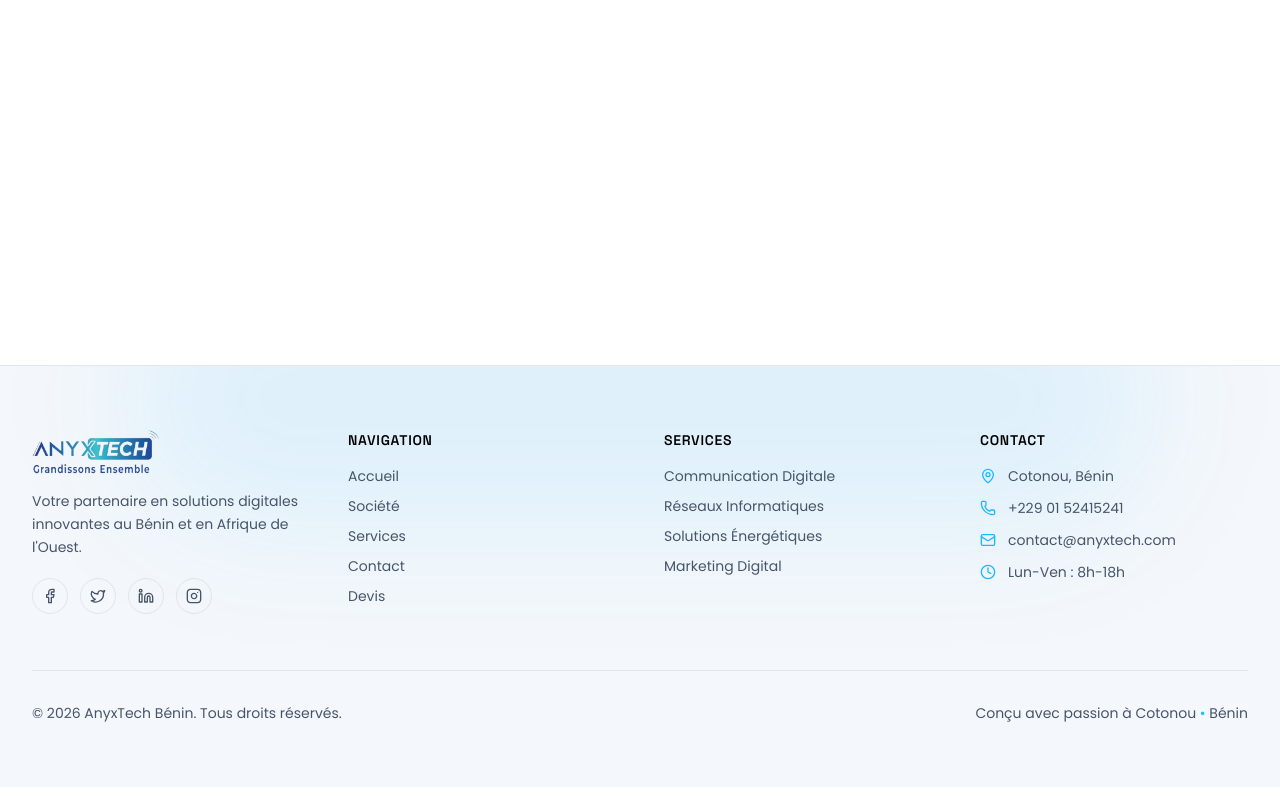
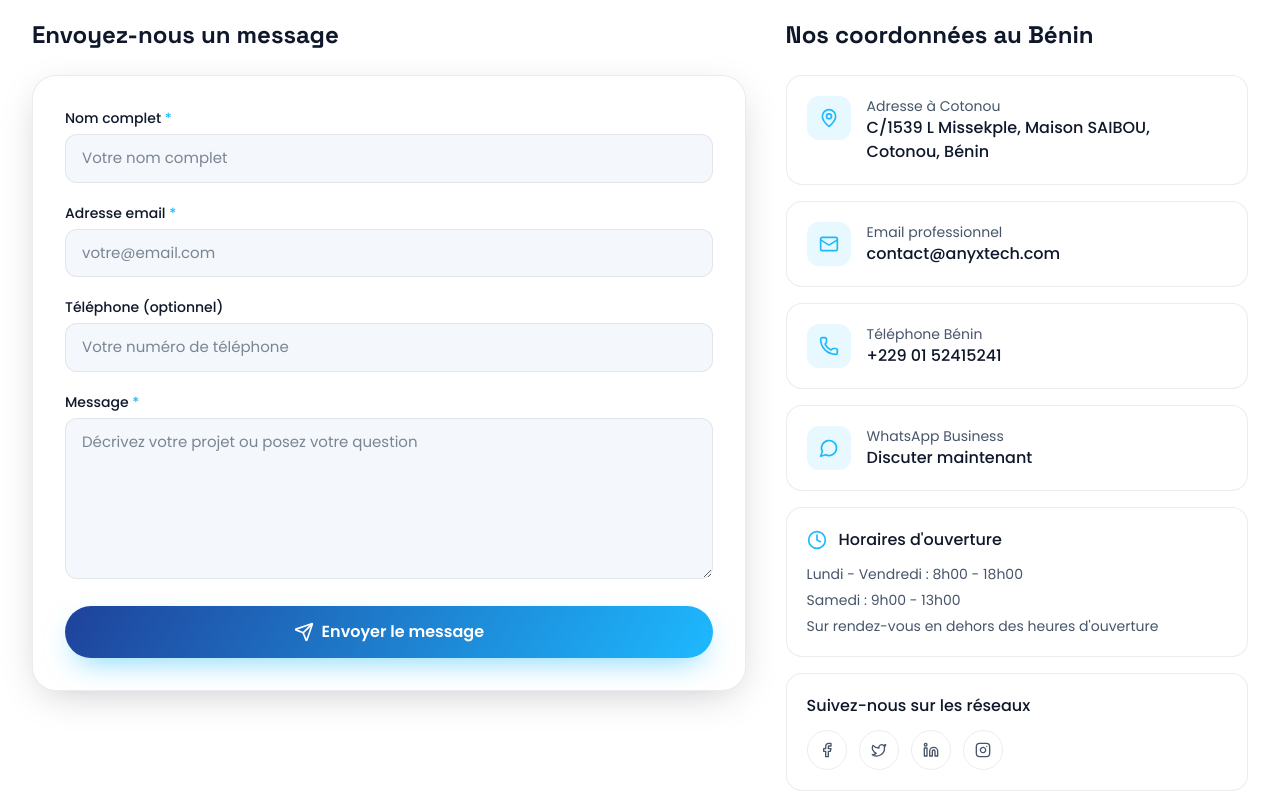
Before and after one commit to yamdev07/Anyxtech_site, a Next.js app: page /contact in a window 1280 px wide. Before the commit this address had no page. Shown: the part 600-1400 px from the top of the page. Built offline with nearby package versions, Linux system fonts and the light colour scheme.

Commit message:
feat: page contact avec formulaire Formspree et coordonnees

```diff
--- /dev/null
+++ b/app/contact/page.tsx
@@ -0,0 +1,135 @@
+import type { Metadata } from "next";
+import { Suspense } from "react";
+import {
+  MapPin,
+  Mail,
+  Phone,
+  MessageCircle,
+  Clock,
+  Facebook,
+  Twitter,
+  Linkedin,
+  Instagram,
+} from "lucide-react";
+import PageHero from "@/components/ui/PageHero";
+import Reveal from "@/components/ui/Reveal";
+import ContactForm from "@/components/contact/ContactForm";
+import { siteConfig } from "@/lib/site";
+
+export const metadata: Metadata = {
+  title: "Contact | Solutions Digitales & Réseaux Cotonou",
+  description:
+    "Contactez AnyxTech Bénin à Cotonou pour vos projets digitaux, réseaux informatiques et communication. Notre équipe experte vous accompagne dans votre transformation numérique.",
+  alternates: { canonical: "/contact" },
+};
+
+const infos = [
+  { icon: MapPin, label: "Adresse à Cotonou", value: siteConfig.address },
+  { icon: Mail, label: "Email professionnel", value: siteConfig.email, href: `mailto:${siteConfig.email}` },
+  { icon: Phone, label: "Téléphone Bénin", value: siteConfig.phone, href: siteConfig.phoneHref },
+  { icon: MessageCircle, label: "WhatsApp Business", value: "Discuter maintenant", href: siteConfig.whatsapp, external: true },
+];
+
+const hours = [
+  "Lundi - Vendredi : 8h00 - 18h00",
+  "Samedi : 9h00 - 13h00",
+  "Sur rendez-vous en dehors des heures d'ouverture",
+];
+
+const socials = [
+  { icon: Facebook, href: siteConfig.socials.facebook, label: "Facebook" },
+  { icon: Twitter, href: siteConfig.socials.twitter, label: "Twitter" },
+  { icon: Linkedin, href: siteConfig.socials.linkedin, label: "LinkedIn" },
+  { icon: Instagram, href: siteConfig.socials.instagram, label: "Instagram" },
+];
+
+export default function ContactPage() {
+  return (
+    <main id="main">
+      <PageHero
+        breadcrumb="Contact"
+        eyebrow="Parlons de vos idées !"
+        title="Contactez AnyxTech Bénin"
+        subtitle="Nous sommes là pour vous accompagner dans tous vos projets technologiques au Bénin."
+      />
+
+      <section className="container-x py-20 md:py-24">
+        <div className="grid gap-10 lg:grid-cols-5">
+          {/* Formulaire */}
+          <Reveal className="lg:col-span-3">
+            <h2 className="mb-6 font-display text-2xl font-bold">Envoyez-nous un message</h2>
+            <Suspense fallback={null}>
+              <ContactForm />
+            </Suspense>
+          </Reveal>
+
+          {/* Coordonnées */}
+          <Reveal delay={1} className="lg:col-span-2">
+            <h2 className="mb-6 font-display text-2xl font-bold">Nos coordonnées au Bénin</h2>
+            <div className="space-y-4">
+              {infos.map((info) => {
+                const Icon = info.icon;
+                const inner = (
+                  <div className="flex items-start gap-4 rounded-2xl border border-[var(--border)] bg-[var(--card)] p-5 transition-all hover:border-brand-light/50">
+                    <div className="flex h-11 w-11 shrink-0 items-center justify-center rounded-xl bg-brand-light/10 text-brand-light">
+                      <Icon className="h-5 w-5" />
+                    </div>
+                    <div>
+                      <div className="text-sm text-soft">{info.label}</div>
+                      <div className="font-medium">{info.value}</div>
+                    </div>
+                  </div>
+                );
+                return info.href ? (
+                  <a
+                    key={info.label}
+                    href={info.href}
+                    target={info.external ? "_blank" : undefined}
+                    rel={info.external ? "noopener noreferrer" : undefined}
+                    className="block"
+                  >
+                    {inner}
+                  </a>
+                ) : (
+                  <div key={info.label}>{inner}</div>
+                );
+              })}
+
+              {/* Horaires */}
+              <div className="rounded-2xl border border-[var(--border)] bg-[var(--card)] p-5">
+                <div className="mb-3 flex items-center gap-3 font-medium">
+                  <Clock className="h-5 w-5 text-brand-light" />
+                  Horaires d&apos;ouverture
+                </div>
+                <ul className="space-y-1.5 text-sm text-soft">
+                  {hours.map((h) => (
+                    <li key={h}>{h}</li>
+                  ))}
+                </ul>
+              </div>
+
+              {/* Réseaux */}
+              <div className="rounded-2xl border border-[var(--border)] bg-[var(--card)] p-5">
+                <div className="mb-3 font-medium">Suivez-nous sur les réseaux</div>
+                <div className="flex gap-3">
+                  {socials.map(({ icon: Icon, href, label }) => (
+                    <a
+                      key={label}
+                      href={href}
+                      target="_blank"
+                      rel="noopener noreferrer"
+                      aria-label={label}
+                      className="grid h-10 w-10 place-items-center rounded-full border border-[var(--border)] text-soft transition-all hover:border-brand-light hover:text-brand-light"
+                    >
+                      <Icon className="h-4 w-4" />
+                    </a>
+                  ))}
+                </div>
+              </div>
+            </div>
+          </Reveal>
+        </div>
+      </section>
+    </main>
+  );
+}
--- a/app/globals.css
+++ b/app/globals.css
@@ -144,6 +144,22 @@
   .section-title {
     @apply font-display text-3xl font-bold tracking-tight sm:text-4xl md:text-5xl;
   }
+
+  /* Champs de formulaire */
+  .form-input {
+    @apply w-full rounded-xl border px-4 py-3 text-[15px] transition-all outline-none;
+    background: var(--bg-soft);
+    border-color: var(--border);
+    color: var(--text);
+  }
+  .form-input::placeholder {
+    color: var(--text-soft);
+    opacity: 0.7;
+  }
+  .form-input:focus {
+    border-color: rgba(29, 185, 255, 0.6);
+    box-shadow: 0 0 0 3px rgba(29, 185, 255, 0.15);
+  }
 }
 
 @layer utilities {
--- /dev/null
+++ b/components/contact/ContactForm.tsx
@@ -0,0 +1,148 @@
+"use client";
+
+import { useEffect, useState } from "react";
+import { useSearchParams } from "next/navigation";
+import { Send, CheckCircle2, Loader2 } from "lucide-react";
+
+type Status = "idle" | "loading" | "success" | "error";
+
+const FORMSPREE = "https://formspree.io/f/xzzrzdwo";
+
+export default function ContactForm() {
+  const params = useSearchParams();
+  const service = params.get("service");
+  const [status, setStatus] = useState<Status>("idle");
+  const [message, setMessage] = useState("");
+
+  useEffect(() => {
+    if (service) {
+      setMessage(
+        `Bonjour, je suis intéressé(e) par le service : ${service}.\n\n`
+      );
+    }
+  }, [service]);
+
+  async function onSubmit(e: React.FormEvent<HTMLFormElement>) {
+    e.preventDefault();
+    const form = e.currentTarget;
+    const data = new FormData(form);
+    setStatus("loading");
+    try {
+      const res = await fetch(FORMSPREE, {
+        method: "POST",
+        body: data,
+        headers: { Accept: "application/json" },
+      });
+      if (res.ok) {
+        setStatus("success");
+        form.reset();
+        setMessage("");
+        setTimeout(() => setStatus("idle"), 15000);
+      } else {
+        setStatus("error");
+      }
+    } catch {
+      setStatus("error");
+    }
+  }
+
+  if (status === "success") {
+    return (
+      <div className="flex flex-col items-center justify-center rounded-3xl border border-[var(--border)] bg-[var(--card)] p-10 text-center shadow-card">
+        <CheckCircle2 className="h-14 w-14 text-emerald-500" />
+        <h3 className="mt-4 font-display text-2xl font-semibold">
+          Message envoyé avec succès !
+        </h3>
+        <p className="mt-2 text-soft">Nous vous répondrons dans les plus brefs délais.</p>
+      </div>
+    );
+  }
+
+  return (
+    <form
+      onSubmit={onSubmit}
+      className="rounded-3xl border border-[var(--border)] bg-[var(--card)] p-6 shadow-card sm:p-8"
+    >
+      <div className="grid gap-5">
+        <Field label="Nom complet" required>
+          <input
+            name="nom"
+            type="text"
+            required
+            placeholder="Votre nom complet"
+            className="form-input"
+          />
+        </Field>
+        <Field label="Adresse email" required>
+          <input
+            name="email"
+            type="email"
+            required
+            placeholder="votre@email.com"
+            className="form-input"
+          />
+        </Field>
+        <Field label="Téléphone (optionnel)">
+          <input
+            name="telephone"
+            type="tel"
+            placeholder="Votre numéro de téléphone"
+            className="form-input"
+          />
+        </Field>
+        <Field label="Message" required>
+          <textarea
+            name="message"
+            required
+            rows={6}
+            value={message}
+            onChange={(e) => setMessage(e.target.value)}
+            placeholder="Décrivez votre projet ou posez votre question"
+            className="form-input resize-y"
+          />
+        </Field>
+
+        {status === "error" && (
+          <p className="text-sm text-red-500">
+            Une erreur est survenue. Merci de réessayer.
+          </p>
+        )}
+
+        <button
+          type="submit"
+          disabled={status === "loading"}
+          className="btn-primary w-full disabled:opacity-70"
+        >
+          {status === "loading" ? (
+            <>
+              <Loader2 className="h-5 w-5 animate-spin" /> Envoi en cours...
+            </>
+          ) : (
+            <>
+              <Send className="h-5 w-5" /> Envoyer le message
+            </>
+          )}
+        </button>
+      </div>
+    </form>
+  );
+}
+
+function Field({
+  label,
+  required,
+  children,
+}: {
+  label: string;
+  required?: boolean;
+  children: React.ReactNode;
+}) {
+  return (
+    <label className="block">
+      <span className="mb-1.5 block text-sm font-medium">
+        {label} {required && <span className="text-brand-light">*</span>}
+      </span>
+      {children}
+    </label>
+  );
+}
```
